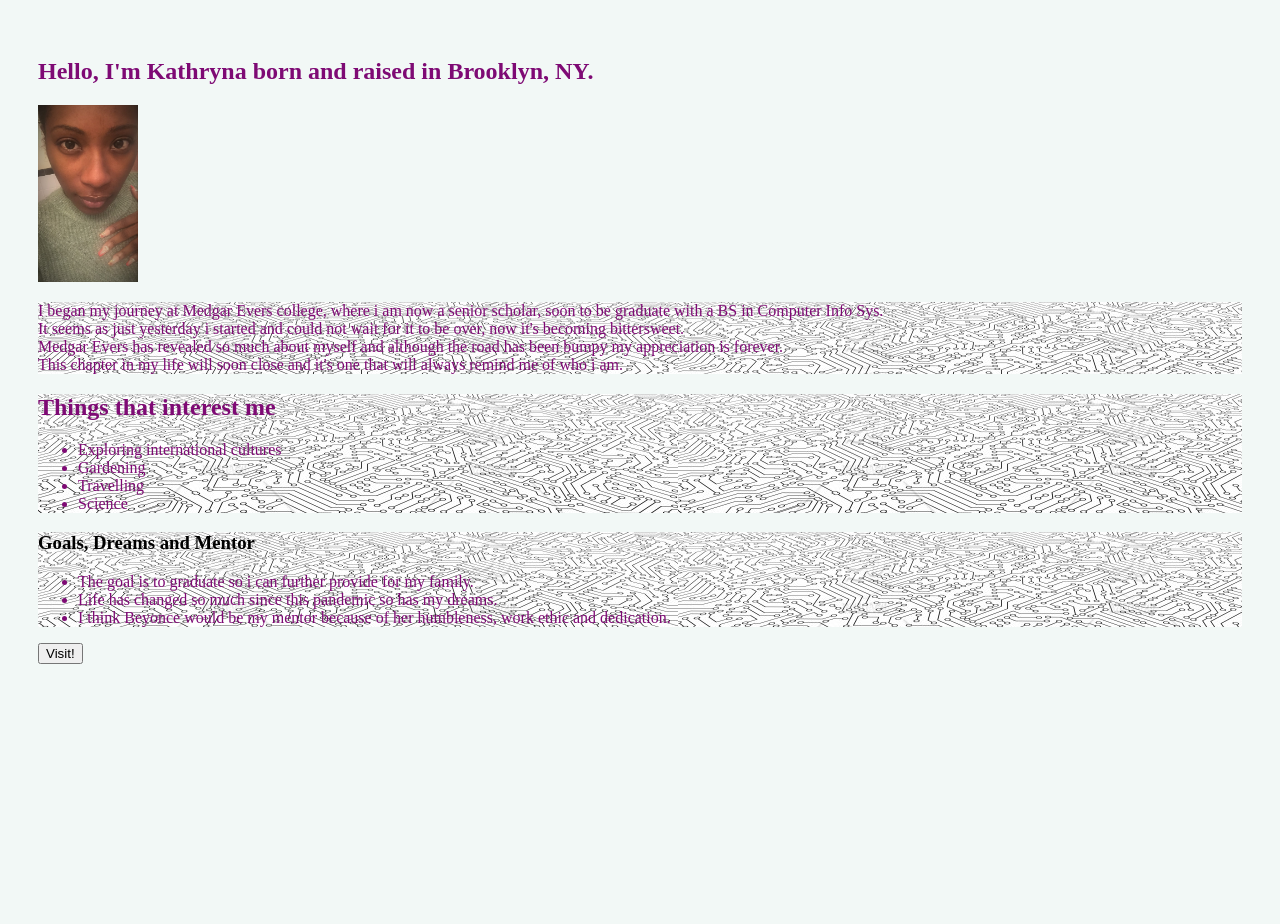
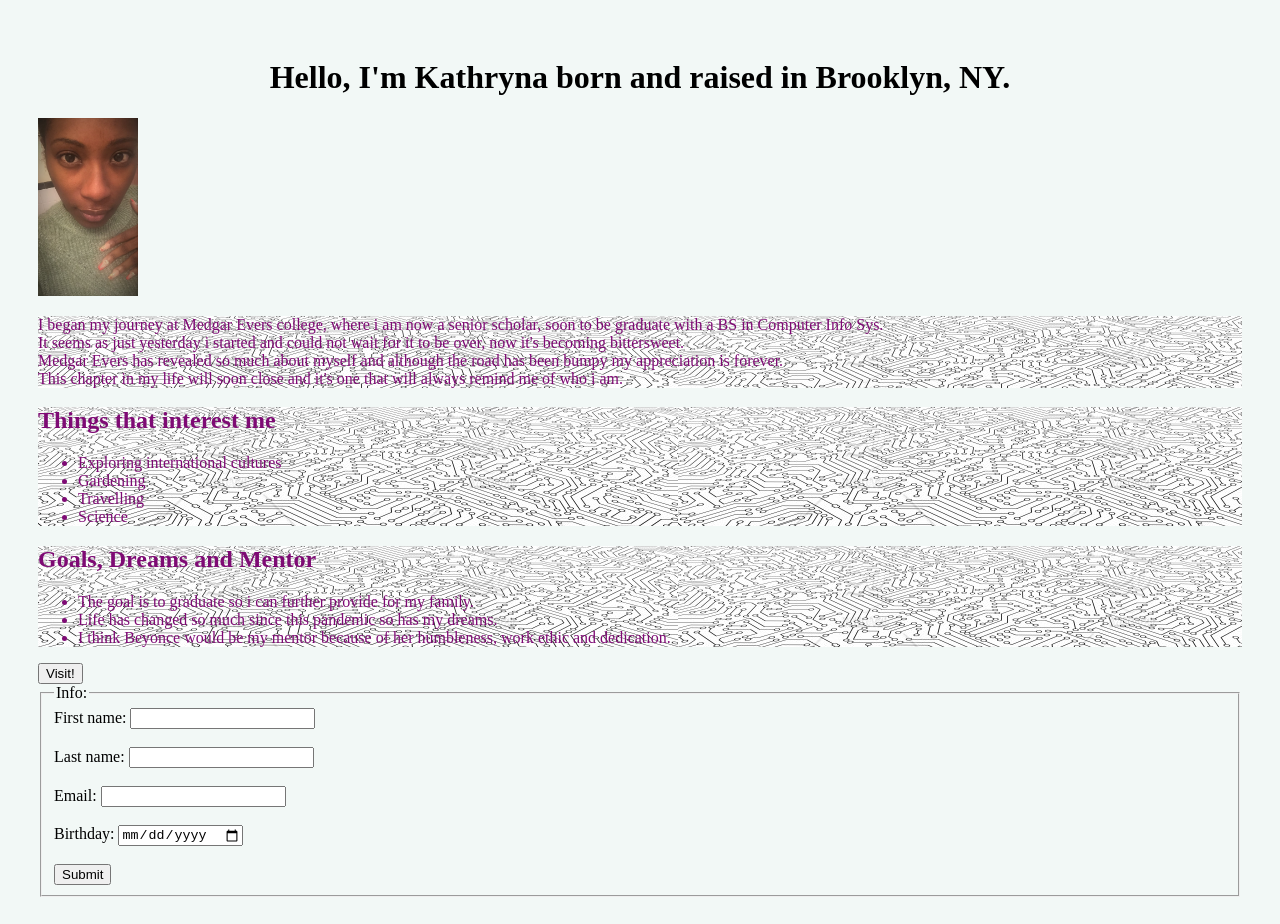
Before and after one commit to ChadMathlin24/HTML-You-1, a plain HTML site: page index.html in a window 1280 px wide. Before the commit the page ends 800 px from the top, so only its background shows below. Drawn offline with Linux system fonts and the light colour scheme.

Commit message:
kathryna's project

```diff
--- a/index.html
+++ b/index.html
@@ -8,22 +8,25 @@ h2 {color:rgb(126, 10, 116);}
 h1 {text-align: center;}
 li {color: rgb(126, 10, 116);}
 p  {color: rgb(126, 10, 116)}
+<h6>Computer info questions</h6>
 </style>
 </head>
 
 <body style="background-color:rgb(242, 248, 246);padding:30px;">
 
 
-<h2>Hello, I'm Kathryna born and raised in Brooklyn, NY.</h2>
+<h1>Hello, I'm Kathryna born and raised in Brooklyn, NY.</h1>
 <img src="IMG_Kathryna.jpg" alt="kathryna profile pic" width="100">
 
+
 <div style="background-image: url('img_white-circuitboard.jpg');">
-
 <p>I began my journey at Medgar Evers college, where i am now a senior scholar, soon to be graduate with a BS in Computer Info Sys.
     <br>It seems as just yesterday i started and could not wait for it to be over, now it's becoming bittersweet.<br>
      Medgar Evers has revealed so much about myself and although the road has been bumpy my appreciation is forever.<br>
     This chapter in my life will soon close and it's one that will always remind me of who i am.</p>
 </div>
+
+
 
 <div style="background-image: url('img_white-circuitboard.jpg');">
     <h2>
@@ -36,10 +39,13 @@ p  {color: rgb(126, 10, 116)}
     <li>Science</li>
      </div>
 
+
+
+
  <div style="background-image: url('img_white-circuitboard.jpg');" >
-    <h3>
+    <h2>
     <b> Goals, Dreams and Mentor </b>
-    </h5>
+    </h3>
     <ul>
     <li> The goal is to graduate so i can further provide for my family.</li>
     <li> Life has changed so much since this pandemic so has my dreams.</li>
@@ -52,7 +58,33 @@ p  {color: rgb(126, 10, 116)}
 
 
 
+
+        <form action="/action_page.php">
+            <fieldset>
+             <legend>Info:</legend>
+             <label for="fname">First name:</label>
+             <input type="text" id="fname" name="fname"><br><br>
+             <label for="lname">Last name:</label>
+             <input type="text" id="lname" name="lname"><br><br>
+             <label for="email">Email:</label>
+             <input type="email" id="email" name="email"><br><br>
+             <label for="birthday">Birthday:</label>
+             <input type="date" id="birthday" name="birthday"><br><br>
+             <input type="submit" value="Submit">
+            </fieldset>
+           </form>
+
+
+
+
+
+
+
+
+
+
+
+
 </body>
 
-
  </html>
```
